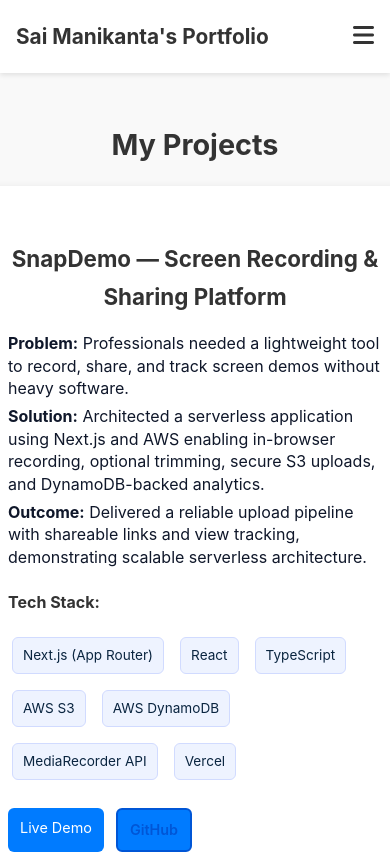
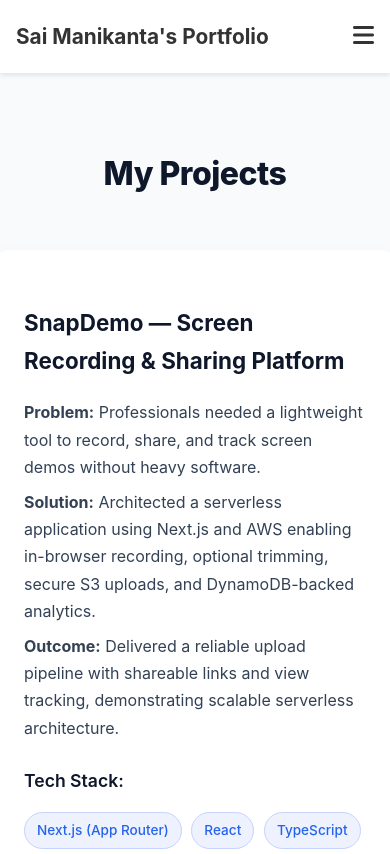
Before and after one commit to Mani9505764142/my-portfolio, a React (Create React App) app: page /projects in a window 390 px wide. Shown: the top 854 px of the page. Built offline with nearby package versions, Linux system fonts and the light colour scheme.

Commit message:
Refactor Projects CSS for improved styling and layout

```diff
--- a/src/components/Projects.css
+++ b/src/components/Projects.css
@@ -1,65 +1,68 @@
+/* ================= PROJECTS SECTION ================= */
+
 .projects-section {
-    padding: 3rem 1rem;
-    background-color: #f9f9f9;
-    min-height: 100vh;
+  padding: 5rem 2rem;
+  background: #f8fafc;
   display: flex;
   flex-direction: column;
-    justify-content: flex-start;
   align-items: center;
 }
 
 .projects-section h2 {
-    font-size: 2.5rem;
-    color: #333;
-    margin-bottom: 2rem;
-    text-align: center;
+  font-size: 2.6rem;
+  font-weight: 800;
+  margin-bottom: 3rem;
+  color: #0f172a;
+  letter-spacing: -0.5px;
 }
 
-  .projects-container {
-    display: flex;
-    flex-direction: column;
-    align-items: center;
-    max-width: 1200px;
-    width: 100%;
-    gap: 2rem;
-  }
+/* ================= PROJECT CARD ================= */
 
 .project-card {
   width: 100%;
-    max-width: 600px;
-    background-color: #fff;
-    padding: 2rem;
-    border-radius: 10px;
-    box-shadow: 0 2px 10px rgba(0, 0, 0, 0.1);
-    transition: transform 0.3s ease;
+  max-width: 900px;
+  background: #ffffff;
+  padding: 2.8rem;
+  border-radius: 18px;
+  box-shadow: 0 20px 40px rgba(0, 0, 0, 0.05);
+  margin-bottom: 2.5rem;
+  transition: all 0.3s ease;
 }
 
 .project-card:hover {
-    transform: translateY(-5px);
+  transform: translateY(-6px);
+  box-shadow: 0 25px 45px rgba(0, 0, 0, 0.08);
 }
+
+/* ================= TITLE ================= */
 
 .project-card h3 {
   font-size: 1.8rem;
-    color: #333;
-    margin-bottom: 1rem;
-    text-align: center;
+  font-weight: 700;
+  margin-bottom: 1.2rem;
+  color: #0f172a;
 }
 
-  .project-description {
-    font-size: 1.1rem;
-    color: #555;
-    margin-bottom: 1.5rem;
-    line-height: 1.6;
+/* ================= TEXT ================= */
+
+.project-card p {
+  font-size: 1rem;
+  line-height: 1.7;
+  color: #334155;
+  margin: 0.5rem 0;
 }
 
+/* ================= TECH STACK ================= */
+
 .project-technologies {
-    margin-bottom: 1.5rem;
+  margin-top: 1.5rem;
 }
 
 .project-technologies h4 {
-    font-size: 1.2rem;
-    color: #333;
-    margin-bottom: 0.5rem;
+  font-size: 1.1rem;
+  font-weight: 600;
+  margin-bottom: 0.8rem;
+  color: #0f172a;
 }
 
 .project-technologies ul {
@@ -67,152 +70,77 @@
   padding: 0;
   display: flex;
   flex-wrap: wrap;
-    gap: 0.5rem;
+  gap: 0.6rem;
 }
 
 .project-technologies li {
-    background-color: #f5f5f5;
-    padding: 0.3rem 0.8rem;
-    border-radius: 5px;
-    font-size: 0.9rem;
-    color: #555;
+  background: #eef2ff;
+  padding: 6px 12px;
+  border-radius: 999px;
+  font-size: 0.85rem;
+  font-weight: 500;
+  color: #2563eb;
+  border: 1px solid #c7d2fe;
 }
 
-  .project-link {
-    display: inline-flex;
-    align-items: center;
-    gap: 0.5rem;
-    font-size: 1rem;
-    color: #007bff;
-    text-decoration: none;
-    transition: color 0.3s ease;
+/* ================= LINKS ================= */
+
+.project-links {
+  margin-top: 1.8rem;
+  display: flex;
+  gap: 1rem;
+  flex-wrap: wrap;
 }
 
-  .project-link:hover {
-    color: #0056b3;
+.project-links a {
+  padding: 10px 18px;
+  border-radius: 8px;
+  text-decoration: none;
+  font-size: 0.9rem;
+  font-weight: 600;
+  transition: all 0.25s ease;
 }
 
-  /* Responsive Design */
+/* Live Demo Button */
+.project-links a:first-child {
+  background: #2563eb;
+  color: #ffffff;
+  box-shadow: 0 8px 18px rgba(37, 99, 235, 0.25);
+}
+
+.project-links a:first-child:hover {
+  background: #1d4ed8;
+  transform: translateY(-2px);
+}
+
+/* GitHub Button */
+.project-links a:last-child {
+  border: 2px solid #2563eb;
+  color: #2563eb;
+  background: transparent;
+}
+
+.project-links a:last-child:hover {
+  background: #2563eb;
+  color: #ffffff;
+}
+
+/* ================= RESPONSIVE ================= */
+
 @media (max-width: 768px) {
   .projects-section {
-      padding: 2rem 1rem;
+    padding: 3rem 1.5rem;
   }
 
   .projects-section h2 {
     font-size: 2rem;
-      margin-bottom: 1.5rem;
-    }
-
-    .projects-container {
-      gap: 1.5rem;
   }
 
   .project-card {
-      max-width: 100%;
-      padding: 1.5rem;
-    }
-
-    .project-card h3 {
-      font-size: 1.6rem;
-    }
-
-    .project-description {
-      font-size: 1rem;
-    }
-
-    .project-technologies h4 {
-      font-size: 1.1rem;
-    }
-
-    .project-technologies li {
-      font-size: 0.85rem;
-    }
-
-    .project-link {
-      font-size: 0.9rem;
-    }
-  }
-
-  @media (max-width: 480px) {
-    .projects-section {
-      padding: 1.5rem 0.5rem;
-    }
-
-    .projects-section h2 {
-      font-size: 1.8rem;
-      margin-bottom: 1rem;
-    }
-
-    .projects-container {
-      gap: 1rem;
-    }
-
-    .project-card {
-      padding: 1rem;
+    padding: 2rem;
   }
 
   .project-card h3 {
     font-size: 1.4rem;
-      margin-bottom: 0.8rem;
-    }
-
-    .project-description {
-      font-size: 0.9rem;
-      margin-bottom: 1rem;
-    }
-
-    .project-technologies h4 {
-      font-size: 1rem;
-    }
-
-    .project-technologies li {
-      font-size: 0.8rem;
-      padding: 0.2rem 0.6rem;
-    }
-
-    .project-link {
-      font-size: 0.85rem;
   }
 }
-  .project-card p {
-  margin: 6px 0;
-  line-height: 1.4;
-}
-
-.project-links {
-  margin-top: 10px;
-  display: flex;
-  gap: 12px;
-}
-
-.project-links a {
-  padding: 8px 12px;
-  background: #007bff;
-  color: white;
-  border-radius: 6px;
-  text-decoration: none;
-  font-size: 0.9rem;
-}
-.project-links a:last-child {
-  border: 2px solid #0056d6;
-  color: #0056d6;
-  font-weight: 600;
-}
-
-.project-technologies li {
-  display: inline-block;
-  background: #eef3ff;
-  padding: 6px 10px;
-  margin: 4px;
-  border-radius: 6px;
-  font-size: 0.85rem;
-  color: #0a2540;
-  border: 1px solid #d1dbff;
-}
-.project-card {
-  margin-bottom: 2rem;
-  padding: 2rem;
-}
-.project-card h3 {
-  margin-bottom: 1rem;
-}
```
Lines whose indentation alone changed are shown as unchanged.
